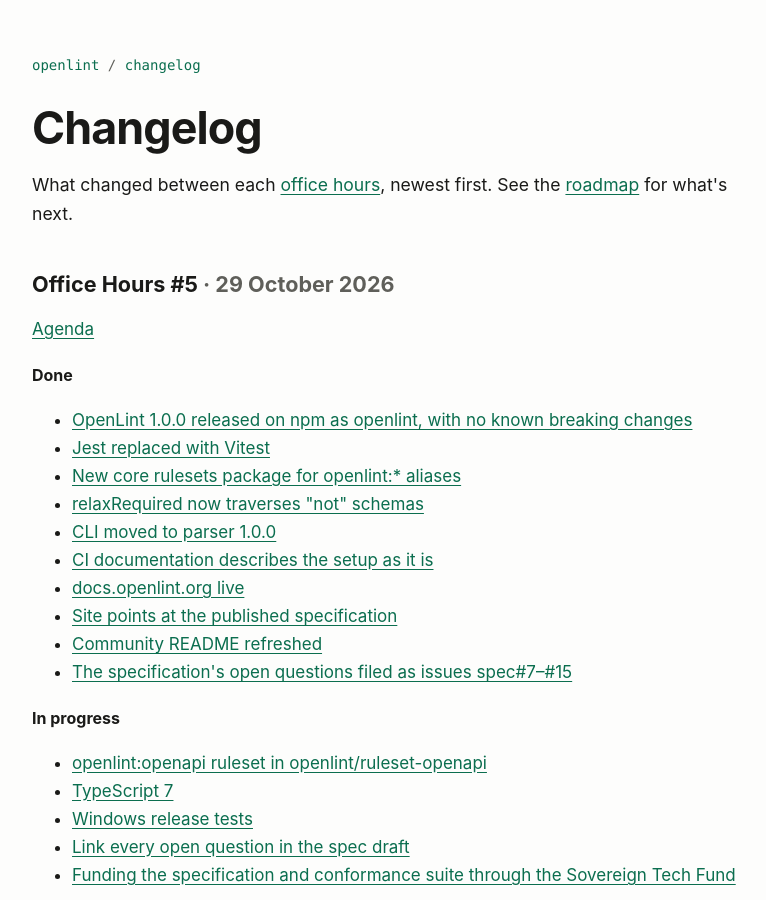
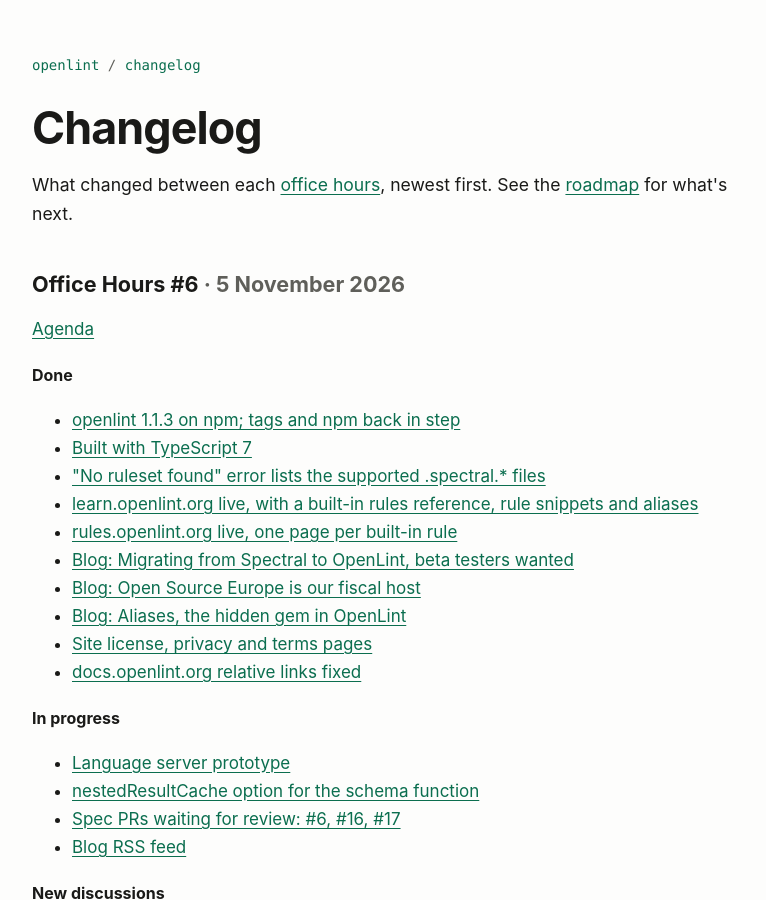
Before and after one commit to openlint/website, a Jekyll site: the page built from changelog/index.html, in a window 1280 px wide and 900 px high. Shown: the whole window, without its empty margins (248-1014 px from the left). Built offline with Jekyll 4.4.1, drawn with Linux system fonts in a browser that asks for light colours.

Commit message:
Roadmap and changelog: Office Hours #6
Co-Authored-By: Claude Opus 5.5 <noreply@anthropic.com>

```diff
--- a/_data/changelog.yml
+++ b/_data/changelog.yml
@@ -1,4 +1,40 @@
 # One entry per office hours: what changed since the previous one. Newest first.
+- title: "Office Hours #6"
+  date: 2026-11-05
+  agenda: https://github.com/openlint/community/issues/38
+  done:
+    - text: "openlint 1.1.3 on npm; tags and npm back in step"
+      url: https://www.npmjs.com/package/openlint
+    - text: Built with TypeScript 7
+      url: https://github.com/openlint/openlint/pull/30
+    - text: '"No ruleset found" error lists the supported .spectral.* files'
+      url: https://github.com/openlint/openlint/pull/38
+    - text: learn.openlint.org live, with a built-in rules reference, rule snippets and aliases
+      url: https://learn.openlint.org/
+    - text: rules.openlint.org live, one page per built-in rule
+      url: https://rules.openlint.org/
+    - text: "Blog: Migrating from Spectral to OpenLint, beta testers wanted"
+      url: https://github.com/openlint/website/pull/32
+    - text: "Blog: Open Source Europe is our fiscal host"
+      url: https://github.com/openlint/website/pull/36
+    - text: "Blog: Aliases, the hidden gem in OpenLint"
+      url: https://github.com/openlint/website/pull/40
+    - text: Site license, privacy and terms pages
+      url: https://github.com/openlint/website/pull/28
+    - text: docs.openlint.org relative links fixed
+      url: https://github.com/openlint/docs/pull/3
+  in_progress:
+    - text: Language server prototype
+      url: https://github.com/openlint/language-server
+    - text: nestedResultCache option for the schema function
+      url: https://github.com/openlint/openlint/pull/39
+    - text: "Spec PRs waiting for review: #6, #16, #17"
+      url: https://github.com/openlint/spec/pulls
+    - text: Blog RSS feed
+      url: https://github.com/openlint/website/issues/41
+  discussions:
+    - text: "openlint#40 Rules architecture: formats, modular rulesets and standards"
+      url: https://github.com/openlint/openlint/issues/40
 - title: "Office Hours #5"
   date: 2026-10-29
   agenda: https://github.com/openlint/community/issues/37
--- a/_data/roadmap.yml
+++ b/_data/roadmap.yml
@@ -1,7 +1,7 @@
 # The OpenLint roadmap, derived from each week's office hours agenda.
 # status: done | in-progress | discussion | unclaimed
-as_of: 2026-10-29
-source: https://github.com/openlint/community/issues/37
+as_of: 2026-11-05
+source: https://github.com/openlint/community/issues/38
 areas:
   - name: Specification
     summary: The ruleset format, its normative text, and conformance.
@@ -28,15 +28,23 @@ areas:
         status: done
         links:
           - { label: "OpenLint 101", url: "https://learn.openlint.org/101/" }
+          - { label: "learn.openlint.org", url: "https://learn.openlint.org/" }
+          - { label: "rules.openlint.org", url: "https://rules.openlint.org/" }
           - { label: "discussion #25", url: "https://github.com/orgs/openlint/discussions/25" }
       - name: Tool Conformance Suite (spec side)
         status: discussion
         links:
           - { label: "spec#7", url: "https://github.com/openlint/spec/issues/7" }
           - { label: "funding: discussion #22", url: "https://github.com/orgs/openlint/discussions/22" }
-      - { name: Modular Rulesets, status: unclaimed }
-      - { name: Rules Federation, status: unclaimed }
-      - { name: Industry Rulesets, status: unclaimed }
+      - name: Modular Rulesets
+        status: discussion
+        links: [{ label: "openlint#40 rules architecture", url: "https://github.com/openlint/openlint/issues/40" }]
+      - name: Rules Federation
+        status: discussion
+        links: [{ label: "openlint#40 rules architecture", url: "https://github.com/openlint/openlint/issues/40" }]
+      - name: Industry Rulesets
+        status: discussion
+        links: [{ label: "openlint#40 rules architecture", url: "https://github.com/openlint/openlint/issues/40" }]
       - name: Custom Functions
         status: discussion
         links: [{ label: "discussion #28", url: "https://github.com/orgs/openlint/discussions/28" }]
@@ -52,7 +60,7 @@ areas:
       - name: Core Libraries
         status: in-progress
         links:
-          - { label: "openlint 1.0.0 on npm", url: "https://www.npmjs.com/package/openlint" }
+          - { label: "openlint 1.1.3 on npm", url: "https://www.npmjs.com/package/openlint" }
           - { label: "openlint/openlint", url: "https://github.com/openlint/openlint" }
       - name: Remove Telemetry
         status: done
@@ -60,14 +68,15 @@ areas:
       - name: Supply Chain Health
         status: in-progress
         links:
-          - { label: "openlint#9 TypeScript 7", url: "https://github.com/openlint/openlint/issues/9" }
           - { label: "openlint#32 Windows release tests", url: "https://github.com/openlint/openlint/issues/32" }
       - name: Docker Implementation
         status: done
         links: [{ label: "openlint#4", url: "https://github.com/openlint/openlint/issues/4" }]
       - name: VS Code Extension
-        status: discussion
-        links: [{ label: "discussion #9", url: "https://github.com/orgs/openlint/discussions/9" }]
+        status: in-progress
+        links:
+          - { label: "discussion #9", url: "https://github.com/orgs/openlint/discussions/9" }
+          - { label: "openlint/language-server", url: "https://github.com/openlint/language-server" }
       - name: Clean Up Vendorisms and Default Ruleset
         status: in-progress
         links:
@@ -77,7 +86,11 @@ areas:
         status: discussion
         links: [{ label: "discussion #11", url: "https://github.com/orgs/openlint/discussions/11" }]
       - { name: Modular Tooling, status: unclaimed }
-      - { name: Format Auto-Detection, status: unclaimed }
+      - name: Format Auto-Detection
+        status: discussion
+        links:
+          - { label: "openlint#40 rules architecture", url: "https://github.com/openlint/openlint/issues/40" }
+          - { label: "discussion #5", url: "https://github.com/orgs/openlint/discussions/5" }
       - { name: Replace JSON Ref Bundler, status: unclaimed }
       - { name: CI/CD Pipeline Package, status: unclaimed }
       - { name: Ecosystem Support, status: unclaimed }
```
